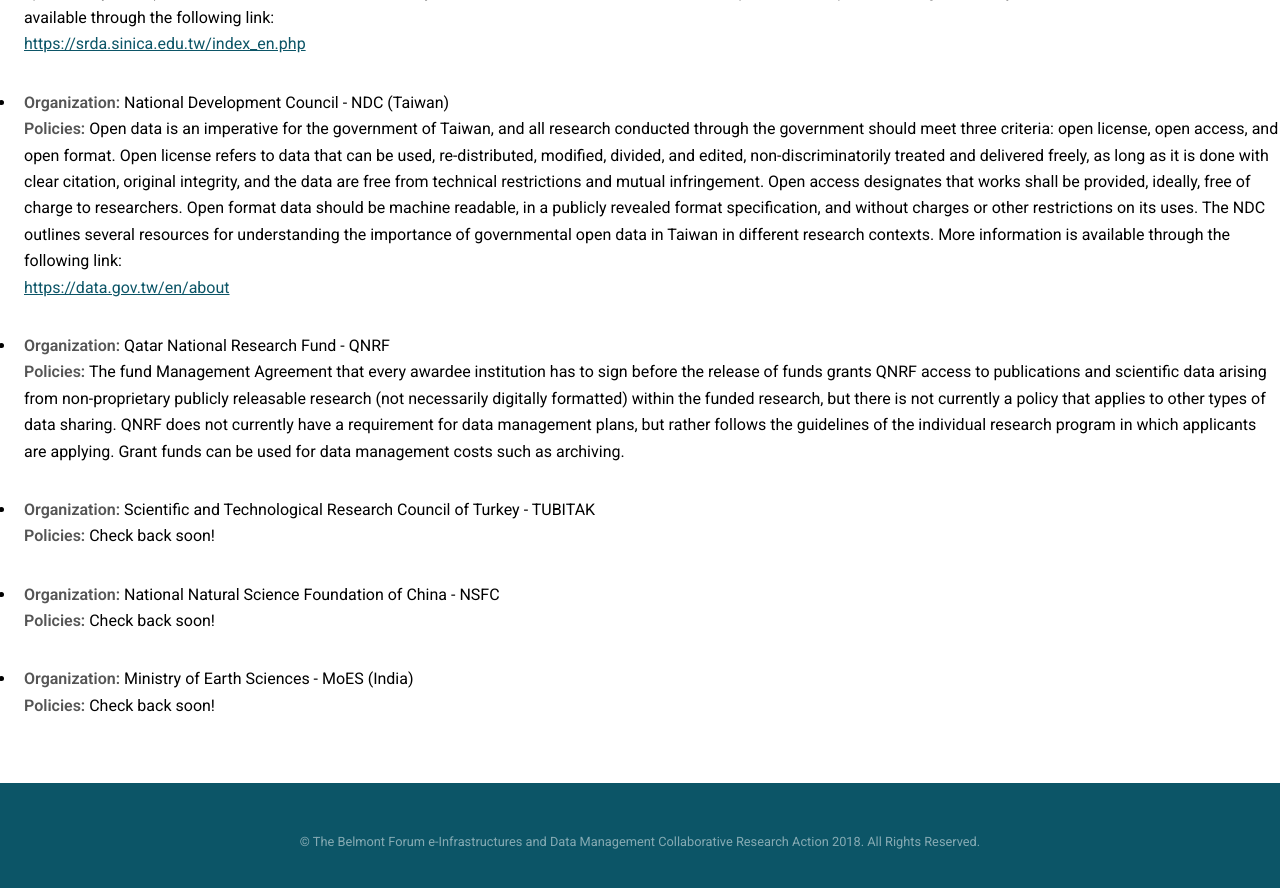
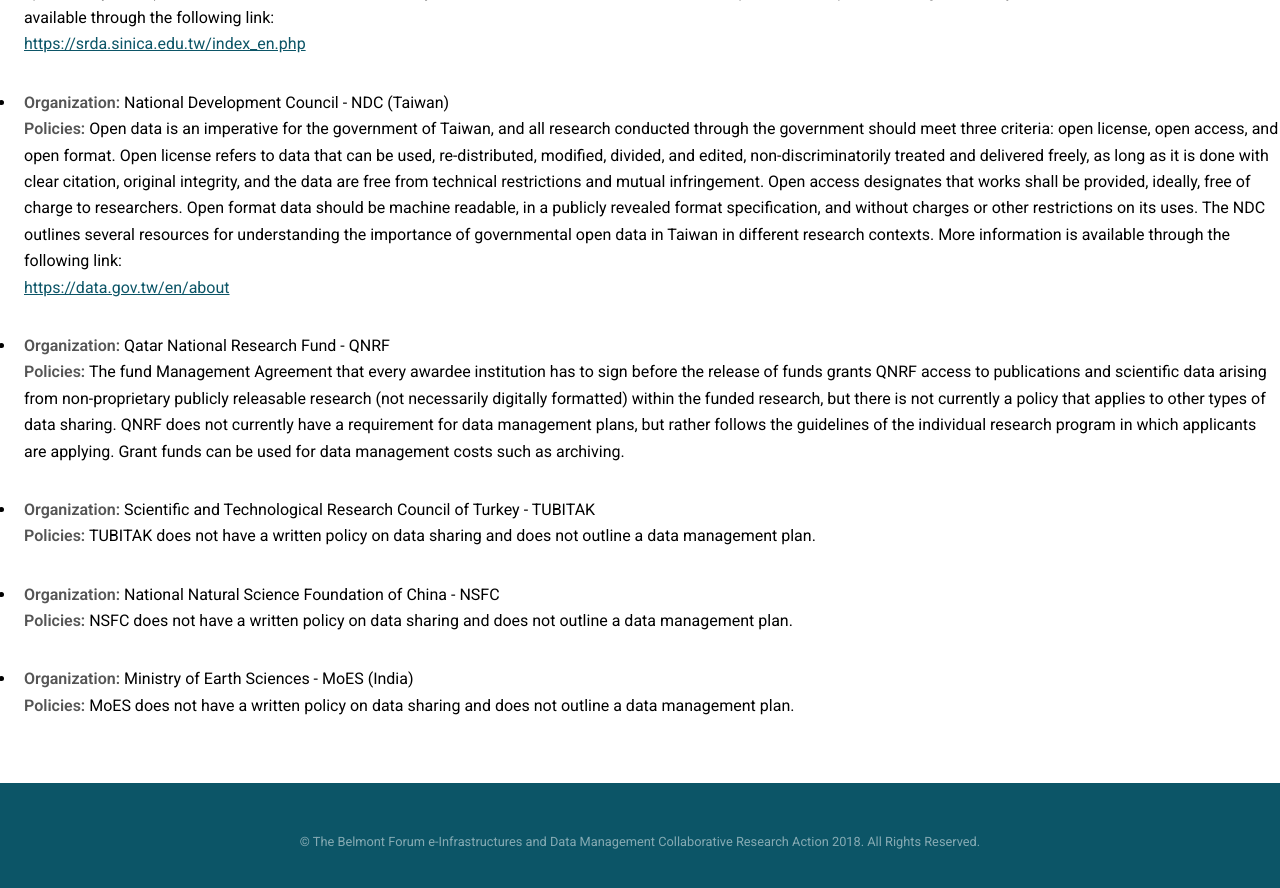
Before and after one commit to bfe-inf/toolkit, a Jekyll site: the page built from bp&s-asia.html, in a window 1280 px wide and 900 px high, scrolled down 1121 px. Shown: the top 888 px of the window. Built offline with Jekyll 4.4.1, drawn with Linux system fonts in a browser that asks for light colours.

Commit message:
Update bp&s-asia.html

```diff
--- a/bp&s-asia.html
+++ b/bp&s-asia.html
@@ -84,15 +84,15 @@
       					</ul>
 					<ul>
 	     					<li> <strong>Organization:</strong> Scientific and Technological Research Council of Turkey - TUBITAK <br/>
-		   				<strong>Policies:</strong> Check back soon! </li>
+		   				<strong>Policies:</strong> TUBITAK does not have a written policy on data sharing and does not outline a data management plan. </li>
       					</ul>
 					<ul>
 	     					<li> <strong>Organization:</strong> National Natural Science Foundation of China - NSFC <br/>
-		   				<strong>Policies:</strong> Check back soon! </li>
+		   				<strong>Policies:</strong> NSFC does not have a written policy on data sharing and does not outline a data management plan. </li>
       					</ul>
 					<ul>
 	     					<li> <strong>Organization:</strong> Ministry of Earth Sciences - MoES (India) <br/>
-		   				<strong>Policies:</strong> Check back soon! </li>
+		   				<strong>Policies:</strong> MoES does not have a written policy on data sharing and does not outline a data management plan. </li>
       					</ul>
      				 </div>
 	  		</section>
```
